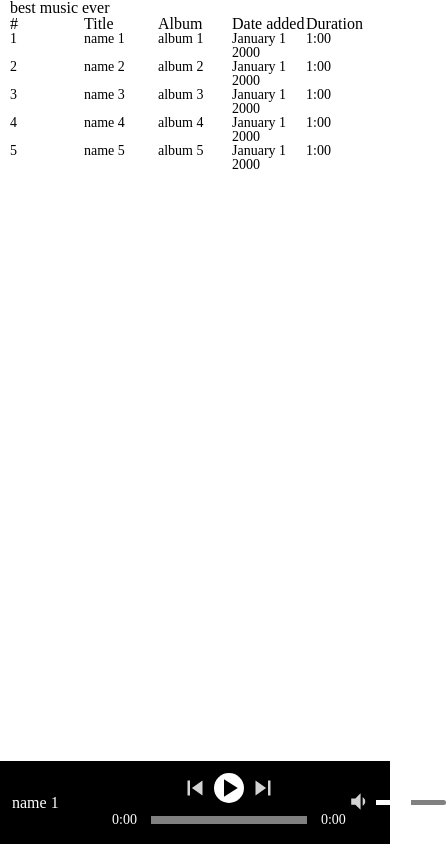
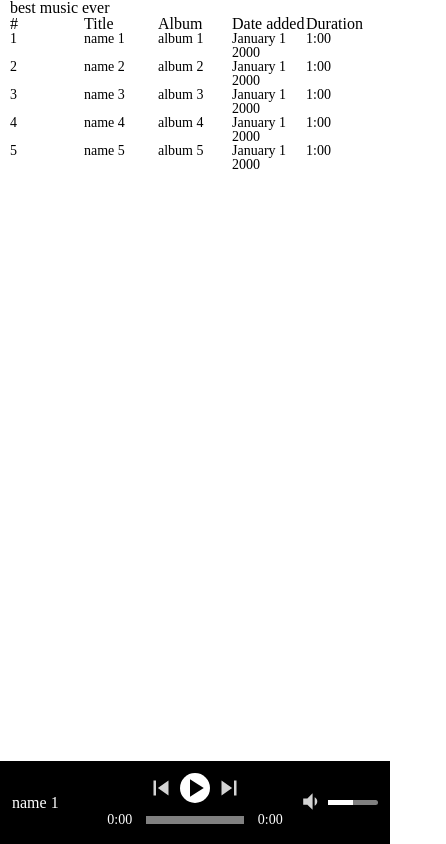
Before and after one commit to ronald-luo/music-time, a plain HTML site: page index.html in a window 390 px wide. Shown: the whole page, 446 px wide, since content can reach past the window. Drawn offline with Linux system fonts and the light colour scheme.

Commit message:
fix mobile view width

```diff
--- a/styles.scss
+++ b/styles.scss
@@ -65,7 +65,7 @@ body {
 }
 
 .progress-bar {
-    width: 40vw;
+    width: 25vw;
     height: 8px;
     // margin: 0 auto 0 auto;
     // transform: translateX(-250px);
@@ -170,7 +170,7 @@ body {
         display: flex;
         justify-content: flex-start;
         left: 0;
-        width: 100px;
+        width: 50px;
         margin: 0 auto 0 0;
         display: inline-block;
 
@@ -280,7 +280,7 @@ body {
 
         .volume-controls {
             text-align: center;
-            width: 70px;
+            width: 50px;
             height: 5px;
             border-radius: 3px;
             background-color: grey;
```
Also changed, not shown: styles.css, 1 other file.
